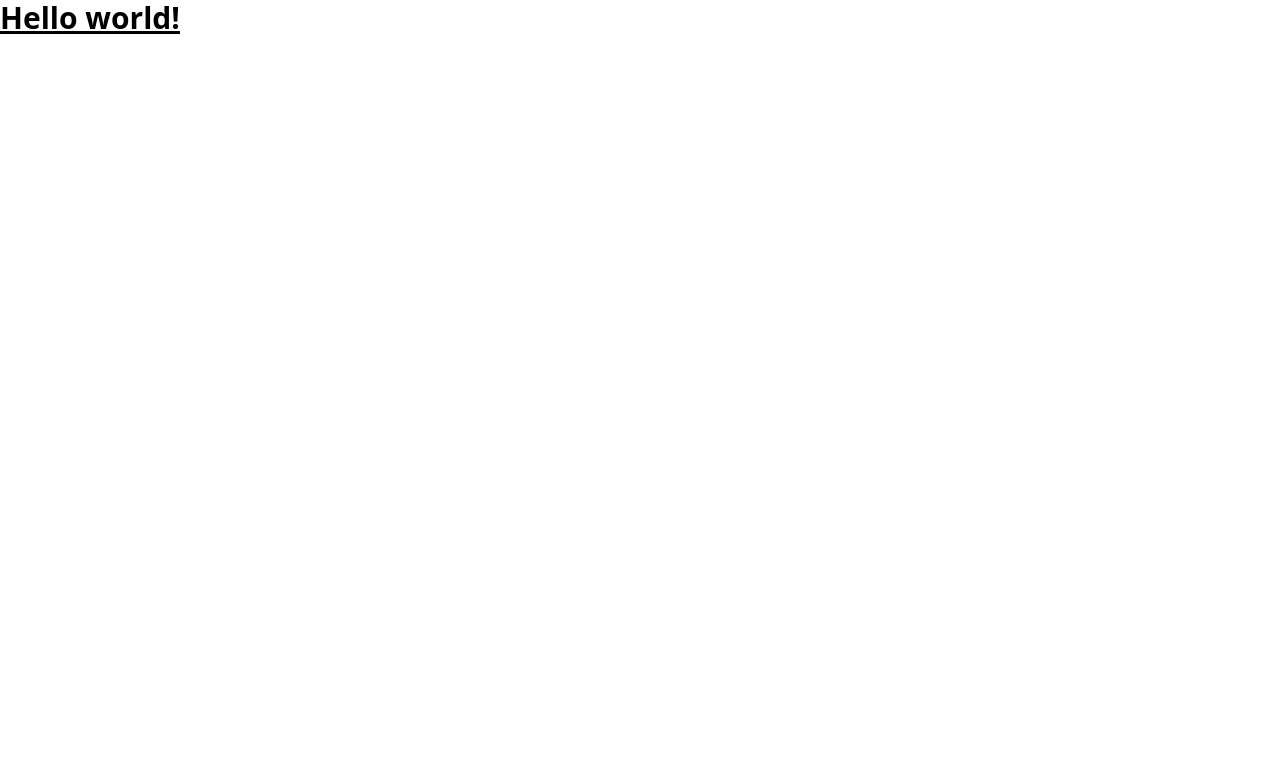
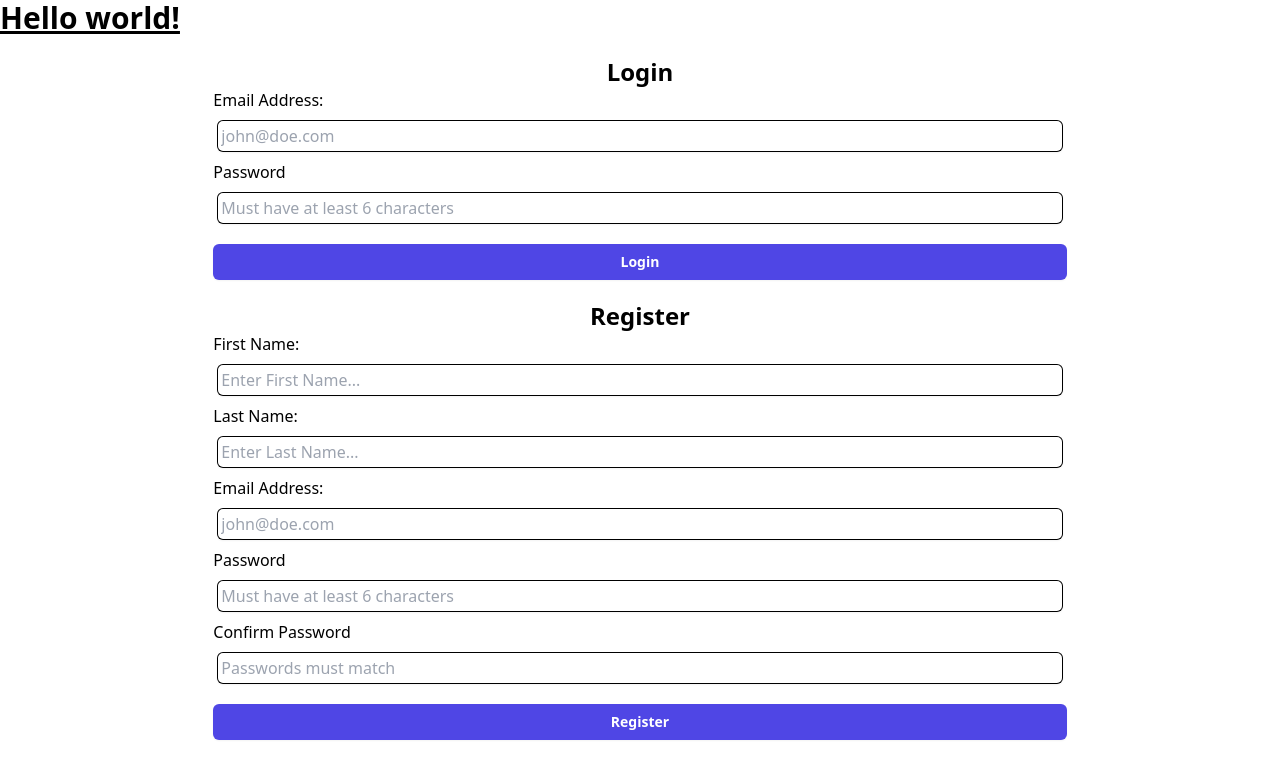
Before and after one commit to alexcameron8/recipe-finder, a React (Vite) app: page / in a window 1280 px wide. Shown: the top 778 px of the page. Built offline with nearby package versions, Linux system fonts and the light colour scheme.

Commit message:
Initial login & registration pages

```diff
--- a/src/components/App.jsx
+++ b/src/components/App.jsx
@@ -1,7 +1,12 @@
+import { Login } from "./users/Login";
+import { Register } from "./users/Register";
+
 function App() {
   return (
     <div>
-      <h1 className="text-3xl font-bold underline ">Hello world!</h1>
+      <h1 className="text-3xl font-bold underline">Hello world!</h1>
+      <Login/>
+      <Register/>
     </div>
   );
 }
--- a/src/components/users/Login.jsx
+++ b/src/components/users/Login.jsx
@@ -0,0 +1,15 @@
+export function Login(){
+    return (
+    <div className="flex justify-center items-center h-min">
+        <form className="w-2/3 mt-5" action="">
+            <fieldset className="flex flex-col">
+            <h2 className="text-2xl text-center font-semibold">Login</h2>
+            <label className="font-medium" htmlFor="email">Email Address:</label>
+            <input className="block my-2 mx-1 rounded-md border-0 shadow-sm p-1 ring-1 ring-inset ring-black focus:outline-none focus:ring-2 focus:ring-inset focus:ring-indigo-600" type="text" id="email" name="email" value="" placeholder="john@doe.com" />
+            <label className="font-medium" htmlFor="password">Password</label>
+            <input className="block my-2 mx-1 rounded-md border-0 shadow-sm p-1 ring-1 ring-inset ring-black focus:outline-none focus:ring-2 focus:ring-inset focus:ring-indigo-600" type="password" id="password" name="password" value="" placeholder="Must have at least 6 characters" />
+            <input className="rounded-md mt-3 bg-indigo-600 px-3 py-2 text-sm font-semibold text-white shadow-sm hover:bg-indigo-500 focus-visible:outline focus-visible:outline-2 focus-visible:outline-offset-2 focus-visible:outline-indigo-600" type="submit" value="Login" />
+            </fieldset>
+        </form>
+    </div>)
+}
--- a/src/components/users/Register.jsx
+++ b/src/components/users/Register.jsx
@@ -0,0 +1,21 @@
+export function Register(){
+    return  (
+        <div className="flex justify-center items-center h-min">
+        <form className="w-2/3 mt-5" action="">
+        <fieldset className="flex flex-col">
+        <h2 className="text-2xl text-center font-semibold">Register</h2>
+        <label className="font-medium" htmlFor="first_name">First Name:</label>
+        <input className="block my-2 mx-1 rounded-md border-0 shadow-sm p-1 ring-1 ring-inset ring-black focus:outline-none focus:ring-2 focus:ring-inset focus:ring-indigo-600" type="text" id="first_name" name="first_name" placeholder="Enter First Name..." />
+        <label className="font-medium" htmlFor="last_name">Last Name:</label>
+        <input className="block my-2 mx-1 rounded-md border-0 shadow-sm p-1 ring-1 ring-inset ring-black focus:outline-none focus:ring-2 focus:ring-inset focus:ring-indigo-600" type="text" id="last_name" name="last_name" placeholder="Enter Last Name..." />
+        <label className="font-medium" htmlFor="email">Email Address:</label>
+        <input className="block my-2 mx-1 rounded-md border-0 shadow-sm p-1 ring-1 ring-inset ring-black focus:outline-none focus:ring-2 focus:ring-inset focus:ring-indigo-600" type="text" id="email" name="email" placeholder="john@doe.com" />
+        <label className="font-medium" htmlFor="password">Password</label>
+        <input className="block my-2 mx-1 rounded-md border-0 shadow-sm p-1 ring-1 ring-inset ring-black focus:outline-none focus:ring-2 focus:ring-inset focus:ring-indigo-600" type="password" id="password" name="password" placeholder="Must have at least 6 characters" />
+        <label className="font-medium" htmlFor="password">Confirm Password</label>
+        <input className="block my-2 mx-1 rounded-md border-0 shadow-sm p-1 ring-1 ring-inset ring-black focus:outline-none focus:ring-2 focus:ring-inset focus:ring-indigo-600" type="password" id="password" name="password" placeholder="Passwords must match" />
+        <input className="rounded-md mt-3 bg-indigo-600 px-3 py-2 text-sm font-semibold text-white shadow-sm hover:bg-indigo-500 focus-visible:outline focus-visible:outline-2 focus-visible:outline-offset-2 focus-visible:outline-indigo-600" type="submit" value="Register" />
+        </fieldset>
+    </form>
+</div>)
+}
```
